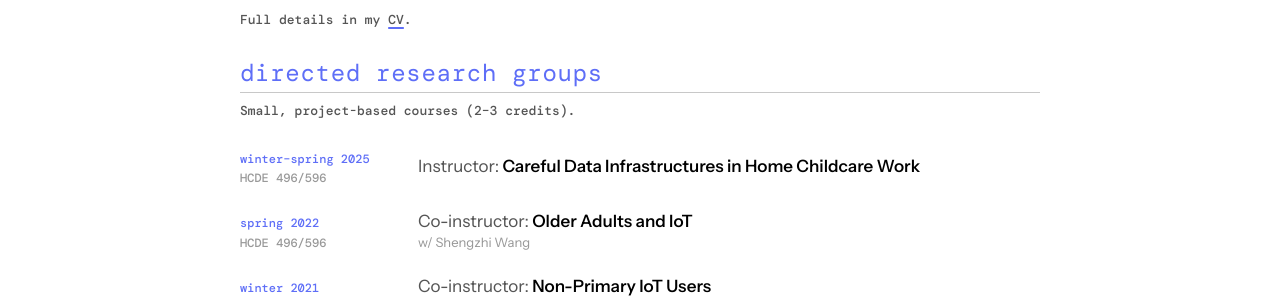
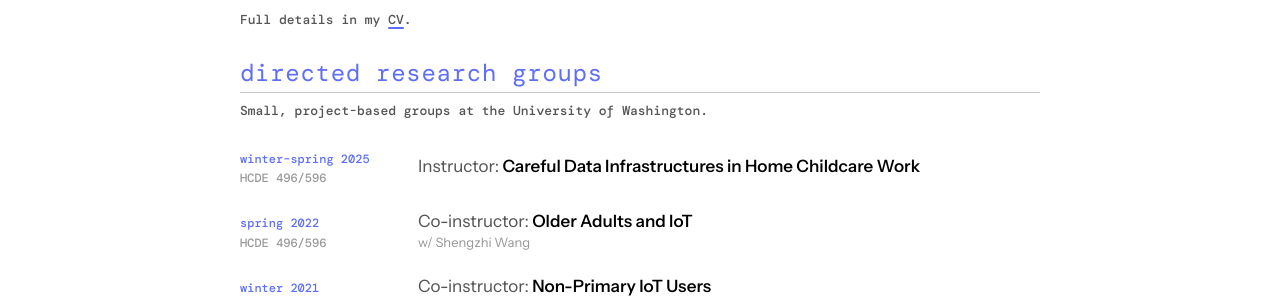
Before and after one commit to neillytan/neillytan.github.io, a Jekyll site: the page built from teaching.html, in a window 1280 px wide and 900 px high. Shown: the part 170-468 px from the top of the window. Built offline with Jekyll 4.4.1, drawn with Linux system fonts in a browser that asks for light colours; some web fonts are replaced.

Commit message:
Teaching: reword research groups note
Co-Authored-By: Claude Opus 5.5 <noreply@anthropic.com>

```diff
--- a/_data/teaching.yml
+++ b/_data/teaching.yml
@@ -8,7 +8,7 @@
 #   meta  — optional small gray line under the title (e.g. instructor · university)
 
 - section: Directed Research Groups
-  note: Small, project-based courses (2–3 credits).
+  note: Small, project-based groups at the University of Washington.
   items:
     - term: winter–spring 2025
       role: Instructor
```
